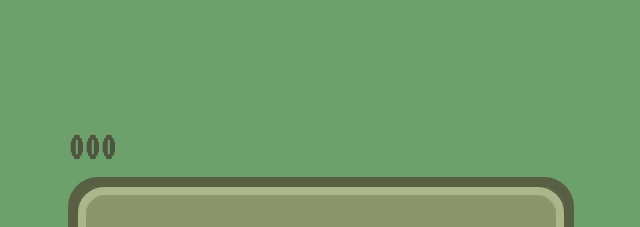
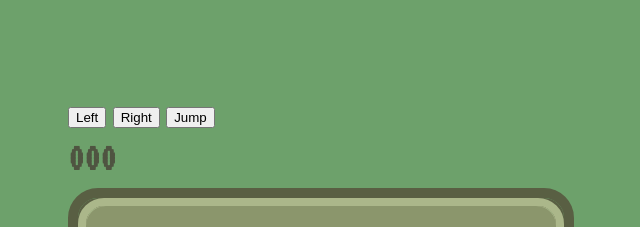
Before and after one commit to setolala/symbionts-game, a plain HTML site: page SymbiontsGame/index.html in a window 1280 px wide. Shown: the top 227 px of the page, without its empty margins (319-959 px from the left). Drawn offline with Linux system fonts and the light colour scheme.

Commit message:
Update index.html

```diff
--- a/SymbiontsGame/index.html
+++ b/SymbiontsGame/index.html
@@ -17,6 +17,12 @@
   </head>
   <body>
     <div>
+      <div id="controls">
+  <button id="left">Left</button>
+  <button id="right">Right</button>
+  <button id="jump">Jump</button>
+</div>
+
         <div class="scores">
             <h1 id="score">000</h1>
             <h1 id="highScore">000</h1>
```
